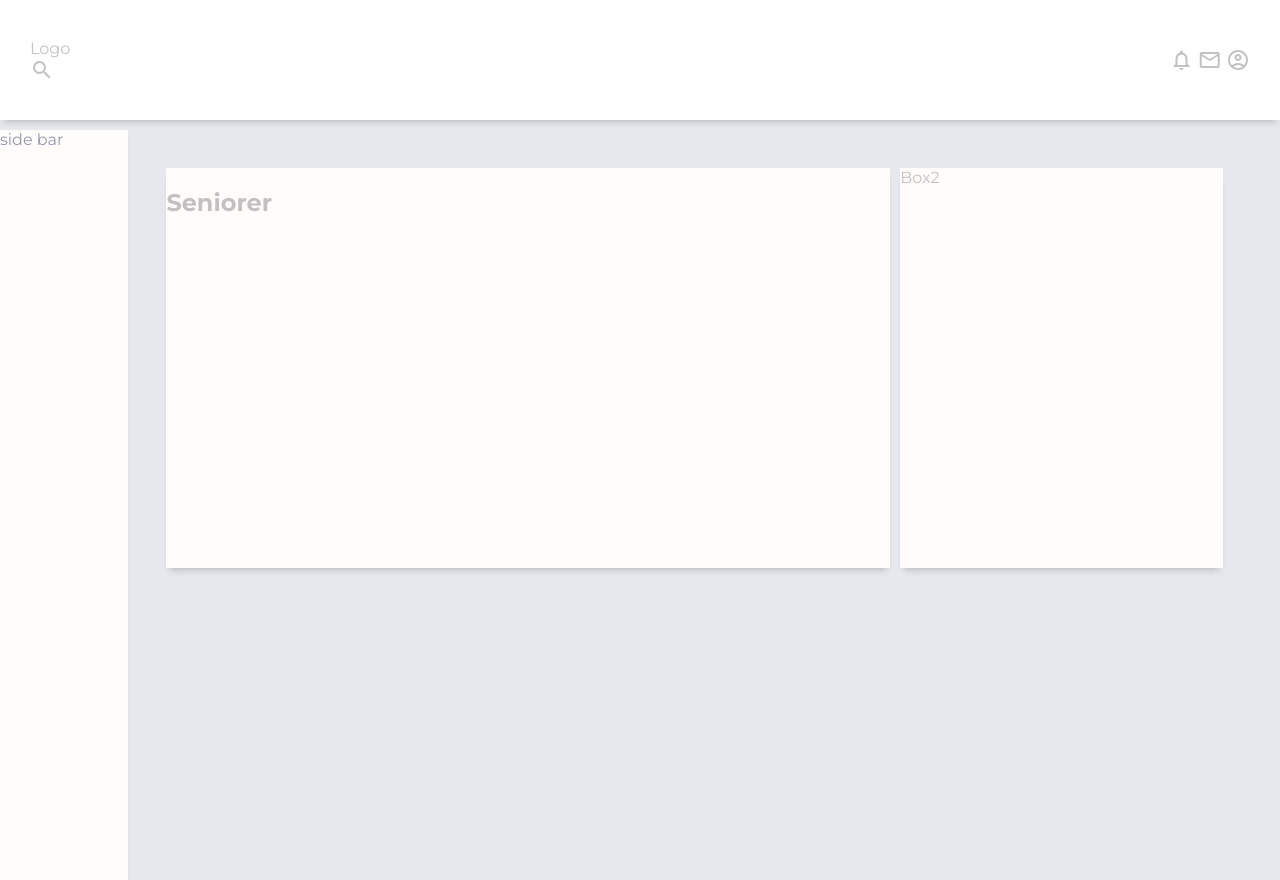
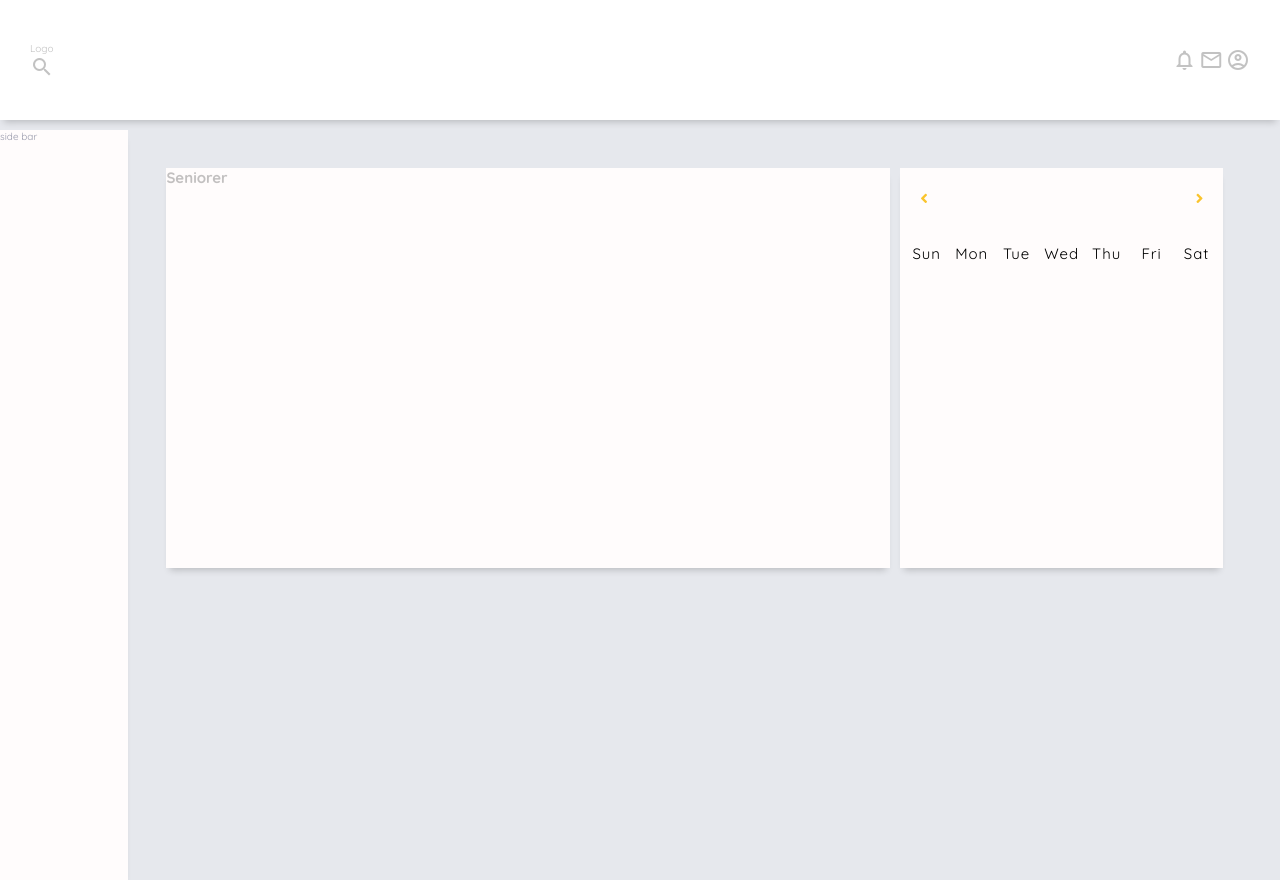
Before and after one commit to Qlirim321/sensorsystem-git, a Flask app: page /dashboard in a window 1280 px wide. Run offline with Flask 2, Linux system fonts and the light colour scheme; the visitor is signed in with stand-in values (Sample User, id 1); data that the repository does not hold is empty; some libraries are stand-ins or nearby versions.

Commit message:
lägger till kalender

```diff
--- a/app.py
+++ b/app.py
@@ -47,14 +47,14 @@
 def login():
     if request.method == 'POST':
         # Hämta användardata från formuläret
-        username = request.form['username']
+        email = request.form['email']
         password = request.form['password']
 
         # Skapa en cursor för att utföra MySQL-frågor
 
 
-        # Kör en MySQL-fråga för att hämta användardata baserat på användarnamn och lösenord
-        sql.execute("SELECT id, name, email, password FROM users WHERE name = %s AND password = %s", (username, password))
+        # Kör en MySQL-fråga för att hämta användardata baserat på e-post och lösenord
+        sql.execute("SELECT id, name, email, password FROM users WHERE email = %s AND password = %s", (email, password))
         user = sql.fetchone()
 
         if user:
--- /dev/null
+++ b/templates/calendar_style.css
@@ -0,0 +1,98 @@
+* {
+    margin: 0;
+    padding: 0;
+    box-sizing: border-box;
+    font-family: "Quicksand", sans-serif;
+  }
+
+  html {
+    font-size: 62.5%;
+  }
+
+
+
+  .calendar {
+    width: 100%;
+    background-color: #FFFCFC;
+
+  }
+
+  .month {
+    width: 100%;
+    height: 60px;
+    display: flex;
+    justify-content: space-between;
+    align-items: center;
+    padding: 0 2rem;
+    text-align: center;
+    color: #FAC42C;
+  }
+
+  .month i {
+    font-size: 1.5rem;
+    cursor: pointer;
+  }
+
+  .month h1 {
+    font-size: 2.5rem;
+    font-weight: 200;
+    text-transform: uppercase;
+    letter-spacing: 0.2rem;
+    margin-bottom: 0.5rem;
+  }
+
+  .month p {
+    font-size: 1.2rem;
+  }
+
+  .weekdays {
+    width: 100%;
+    height: 5rem;
+    padding: 0 0.4rem;
+    display: flex;
+    align-items: center;
+    color: #000000;
+  }
+
+  .weekdays div {
+    font-size: 1.5rem;
+    font-weight: 400;
+    letter-spacing: 0.1rem;
+    width: calc(44.2rem / 7);
+    display: flex;
+    justify-content: center;
+    align-items: center;
+  }
+
+  .days {
+    width: 100%;
+    display: flex;
+    flex-wrap: wrap;
+    padding: 0.2rem;
+    color: #000000;
+  }
+
+  .days div {
+    font-size: 1.4rem;
+    margin: 0.3rem;
+    width: calc(40.2rem / 7);
+    height: 5rem;
+    display: flex;
+    justify-content: center;
+    align-items: center;
+    transition: background-color 0.2s;
+  }
+
+  .days div:hover:not(.today) {
+    background-color: #000000;
+    cursor: pointer;
+  }
+
+  .prev-date,
+  .next-date {
+    opacity: 0.5;
+  }
+
+  .today {
+    background-color: #FAC42C;
+  }
--- a/templates/dashboard.html
+++ b/templates/dashboard.html
@@ -11,6 +11,7 @@
     <!-- Custom CSS -->
     <link rel="stylesheet" href="styles_structure.css">
     <link rel="stylesheet" href="static/dashboard.css">
+    <link rel="stylesheet" href="calendar_style.css" />
     <!-- Material Icons -->
     <link href="https://fonts.googleapis.com/icon?family=Material+Icons+Outlined" rel="stylesheet">
   </head>
@@ -55,10 +56,34 @@
             {% endfor %}
           </div>
         </div>
-        <div class="box-calender">
-          Box2
+        <div class="box-calender  ">
+          <link rel="stylesheet" href="https://cdnjs.cloudflare.com/ajax/libs/font-awesome/5.13.0/css/all.min.css"/>
+          <link href="https://fonts.googleapis.com/css2?family=Quicksand:wght@300;400;500;600;700&display=swap" rel="stylesheet"/>
+          <div class="calendar">
+            <div class="month">
+              <i class="fas fa-angle-left prev"></i>
+              <div class="date">
+                <h1></h1>
+                <p></p>
+              </div>
+              <i class="fas fa-angle-right next"></i>
+            </div>
+            <div class="weekdays">
+              <div>Sun</div>
+              <div>Mon</div>
+              <div>Tue</div>
+              <div>Wed</div>
+              <div>Thu</div>
+              <div>Fri</div>
+              <div>Sat</div>
+            </div>
+            <div class="days"></div>
+          </div>
         </div>
       </div>
-    </div>
-  </body>
+
+  </div>
+  <script src="calendar_java.js"></script>
+</body>
+
 </html>
--- a/templates/login.html
+++ b/templates/login.html
@@ -6,8 +6,8 @@
 <body>
 	<h1>Login Page</h1>
 	<form method="POST" action="/login">
-		<label for="username">Username:</label>
-		<input type="text" name="username" id="username" required><br><br>
+		<label for="email">Email:</label>
+		<input type="email" name="email" id="email" required><br><br>
 		<label for="password">Password:</label>
 		<input type="password" name="password" id="password" required><br><br>
 		<input type="submit" value="Login">
```
Also changed, not shown: templates/calendar_java.js (added, +82 -0 lines), static/signup.css (indentation only).
